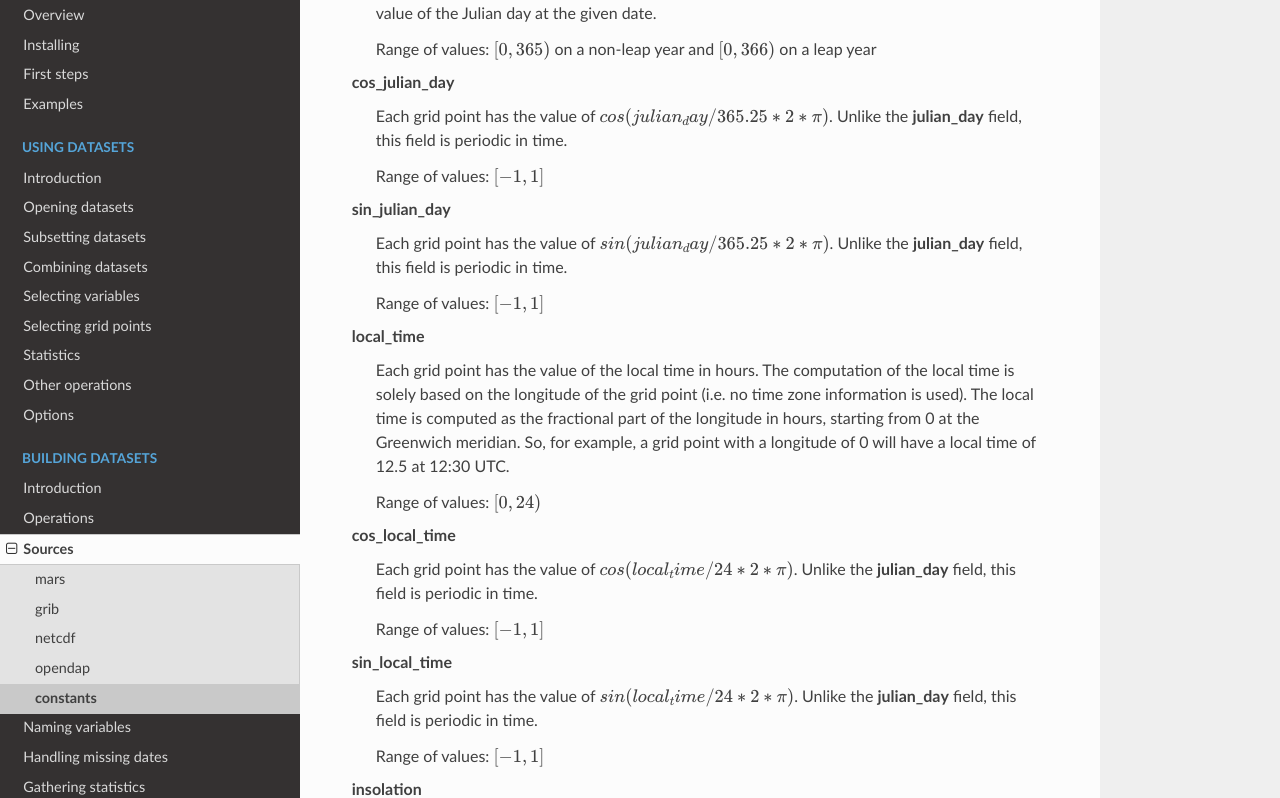
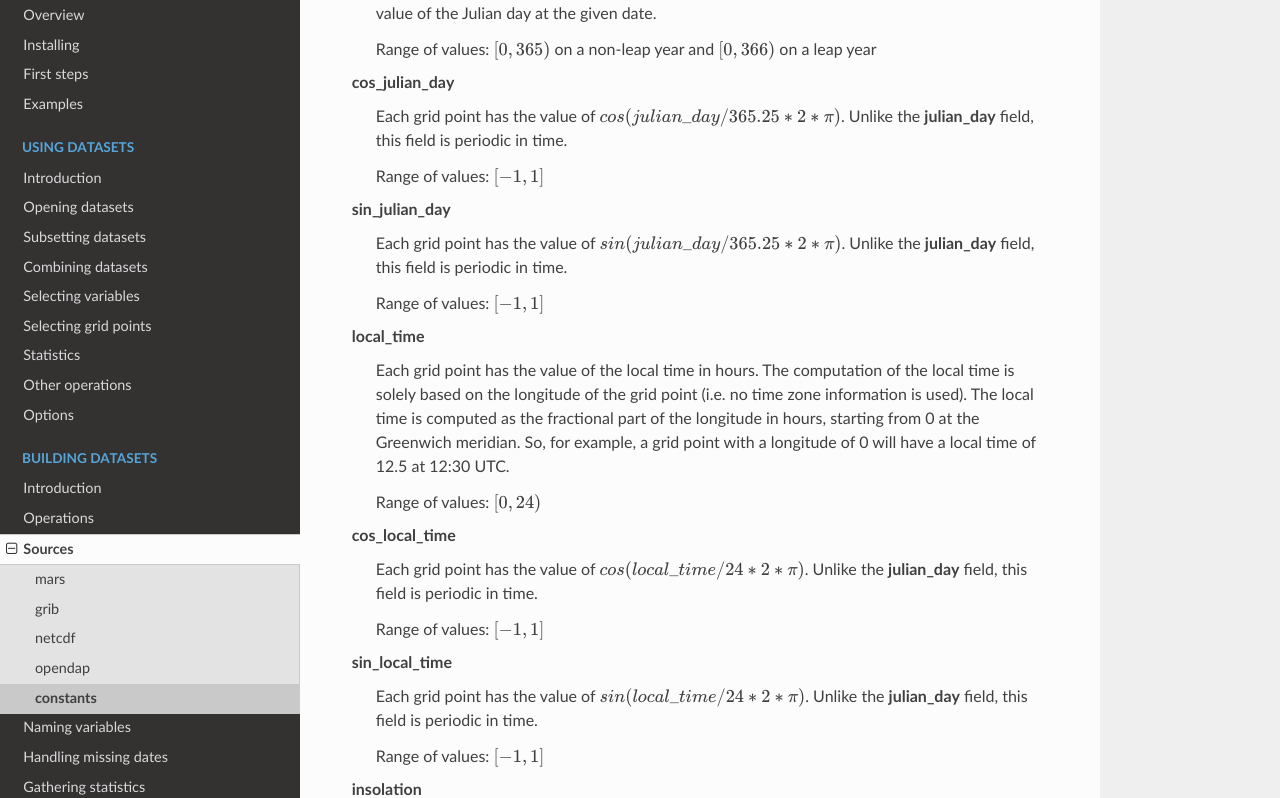
Before and after one commit to ecmwf/anemoi-datasets, a Sphinx documentation site: the page built from docs/building/sources/constants.rst, in a window 1280 px wide and 1400 px high, scrolled down 1449 px. Shown: the part 153-951 px from the top of the window. Built offline with Sphinx 7.4.7 and the Read the Docs theme 2.0.0, drawn with Linux system fonts in a browser that asks for light colours; pages that are not in the unit, such as notebooks, are missing from menus.

Commit message:
more documentation

```diff
--- a/docs/building/sources/constants.rst
+++ b/docs/building/sources/constants.rst
@@ -82,14 +82,14 @@ julian_day
 
 cos_julian_day
    Each grid point has the value of
-   :math:`cos(julian_day/365.25*2*\pi)`. Unlike the **julian_day**
+   :math:`cos(julian\_day/365.25*2*\pi)`. Unlike the **julian_day**
    field, this field is periodic in time.
 
    Range of values: :math:`[-1, 1]`
 
 sin_julian_day
    Each grid point has the value of
-   :math:`sin(julian_day/365.25*2*\pi)`. Unlike the **julian_day**
+   :math:`sin(julian\_day/365.25*2*\pi)`. Unlike the **julian_day**
    field, this field is periodic in time.
 
    Range of values: :math:`[-1, 1]`
@@ -105,13 +105,13 @@ local_time
    Range of values: :math:`[0, 24)`
 
 cos_local_time
-   Each grid point has the value of :math:`cos(local_time/24*2*\pi)`.
+   Each grid point has the value of :math:`cos(local\_time/24*2*\pi)`.
    Unlike the **julian_day** field, this field is periodic in time.
 
    Range of values: :math:`[-1, 1]`
 
 sin_local_time
-   Each grid point has the value of :math:`sin(local_time/24*2*\pi)`.
+   Each grid point has the value of :math:`sin(local\_time/24*2*\pi)`.
    Unlike the **julian_day** field, this field is periodic in time.
 
    Range of values: :math:`[-1, 1]`
```
